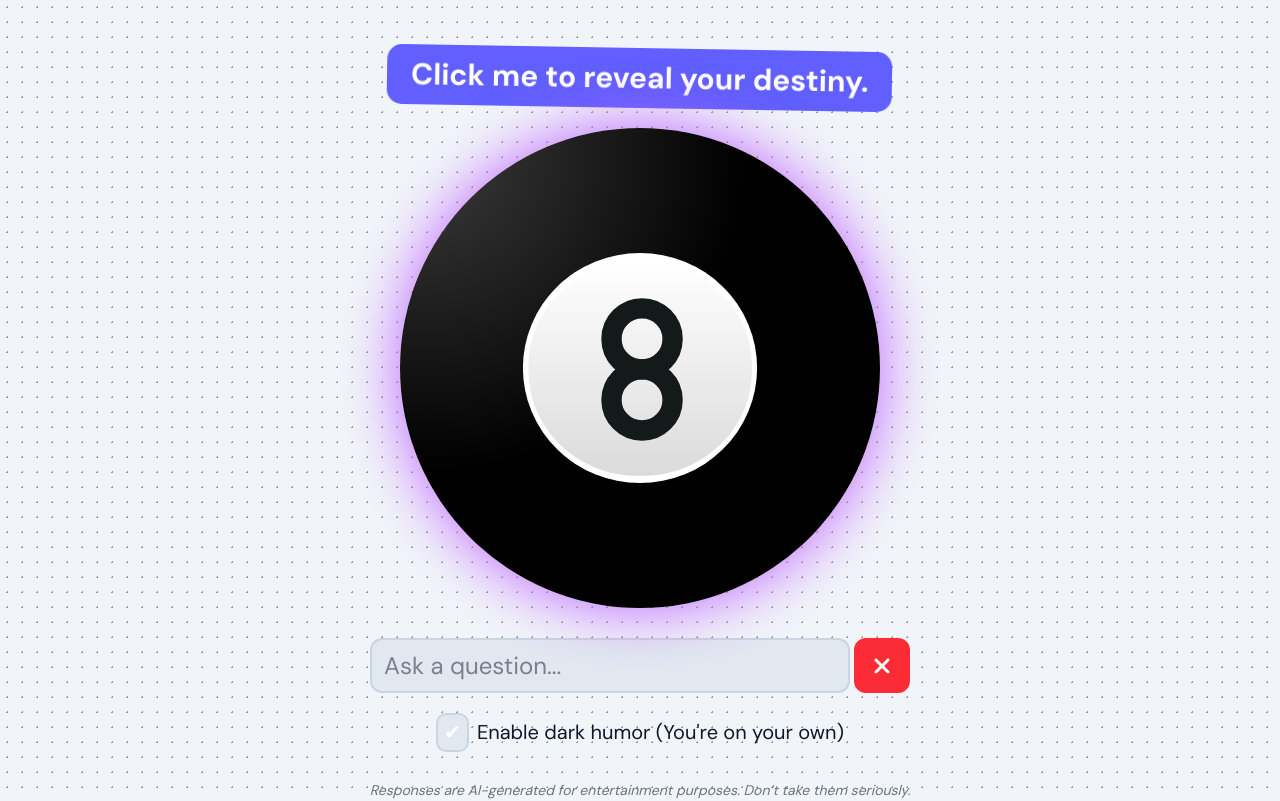
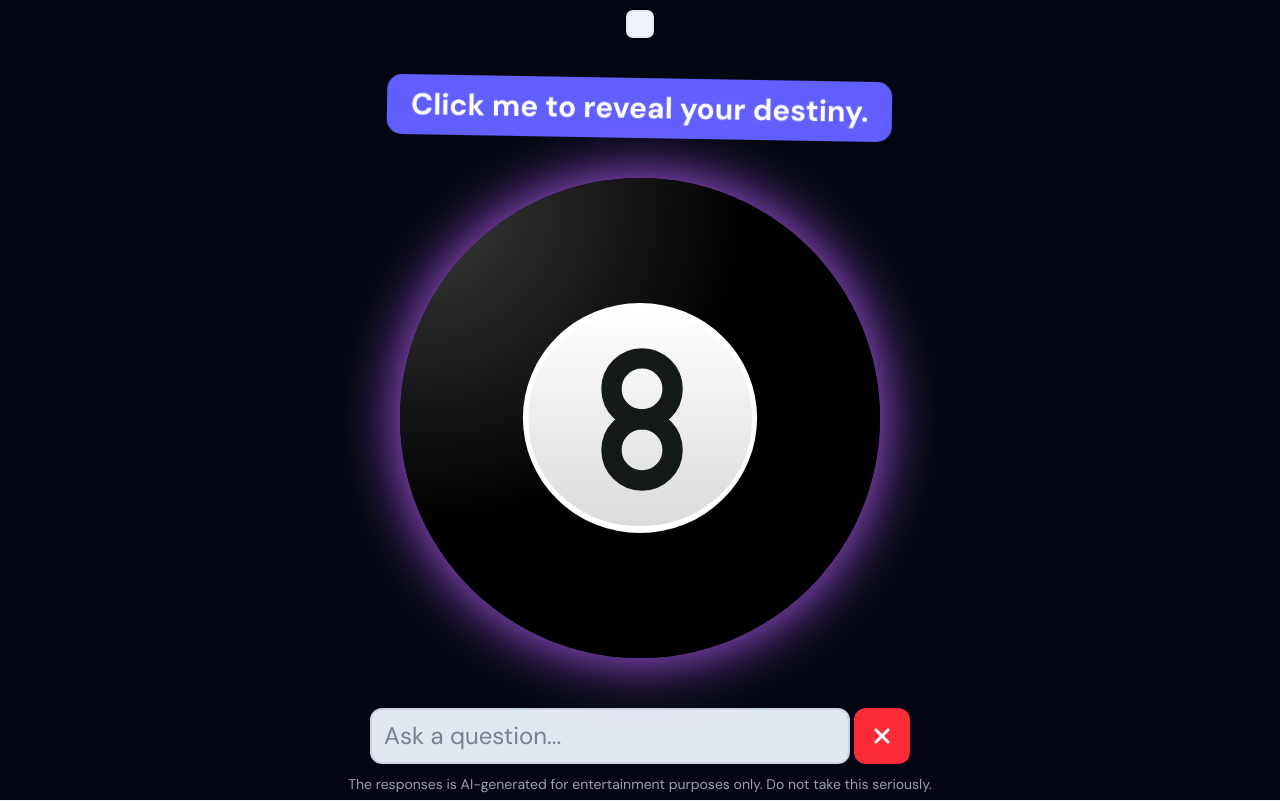
Before and after one commit to notanerd314/ask8ball, a Next.js app in the folder ask8ball/: page / in a window 1280 px wide. Shown: the top 801 px of the page. Built offline with nearby package versions, Linux system fonts and the light colour scheme; no server answers.

Commit message:
Add disclaimer so twitter people won't dox me

```diff
--- a/ask8ball/app/globals.css
+++ b/ask8ball/app/globals.css
@@ -55,19 +55,9 @@ body {
   font-size: clamp(15px, 2.5vw, 20px);
 }
 
-.eightBallMain {
-  background-image: radial-gradient(#9c9c9c 1px, transparent 1px);
-  background-size: 15px 15px;
-}
-
 @media screen and (prefers-color-scheme: dark) {
   :root {
     --color-border: #030324;
-  }
-
-  .eightBallMain {
-    background-image: radial-gradient(#283761 1px, transparent 1px);
-    background-size: 15px 15px;
   }
 }
 
--- a/ask8ball/app/page.tsx
+++ b/ask8ball/app/page.tsx
@@ -9,15 +9,17 @@ export default function Page() {
   return (
     <>
       <GlobalProvider>
-        <div className="flex flex-col items-center w-full h-auto mb-10 overflow-hidden xl:flex-row xl:h-full gap-0 eightBallMain">
+        <div className="flex flex-col items-center w-full h-screen mb-10 overflow-hidden gap-0 bg-gray-950 pb-1.5">
           <Magic8Ball />
-          {/* <CustomizationSidebar /> */}
+          <p className='text-sm text-gray-400'>
+            The responses is AI-generated for entertainment purposes only. Do not take this seriously.
+          </p>
         </div>
       </GlobalProvider>
 
       {/* Article for SEO shit */}
       <main className="w-full p-0">
-        <section>
+        <section aria-details=''>
           <h1 className='text-5xl font-bold text-center'>What Our Users Say</h1>
           <div className='justify-center p-4 grid gap-4' style={{ gridTemplateColumns: 'repeat(auto-fit, minmax(200px, 300px))' }}>
             <UserReview
@@ -54,6 +56,10 @@ export default function Page() {
 
         <section>
           <h1 className='text-5xl font-bold text-center'>Frequently Asked Questions</h1>
+
+          <div className='flex flex-col items-center justify-center p-4 gap-4'>
+            <h2 className='text-2xl font-bold text-center'>How does this work?</h2>
+          </div>
         </section>
       </main>
 
--- a/ask8ball/components/eightball/Magic8Ball.tsx
+++ b/ask8ball/components/eightball/Magic8Ball.tsx
@@ -109,16 +109,6 @@ function Magic8Ball() {
 
     const answerData = await getAnswer(question);
 
-    if (
-      (answerData.questionIntent.includes("crisis") || answerData.questionIntent.includes("self-harm"))
-      && enableHelpModal
-    ) {
-      playErrorSound();
-      setBallCurrentState("normal");
-      sethelpModalOpened(true);
-      return;
-    }
-
     setAnswer(answerData.response);
     setJsonResult(JSON.stringify(answerData, null, 2));
     setShakeCount((prev) => prev + 1);
@@ -139,6 +129,8 @@ function Magic8Ball() {
 
   return (
     <div className={styles.eightBallWrapper}>
+      <code>{jsonResult}</code>
+
       <TapToShake shakeCount={shakeCount} />
 
       <button
@@ -151,7 +143,7 @@ function Magic8Ball() {
         <EightBallSvg currentState={ballCurrentState} diceStyle={eightBallDiceStyle} />
 
         <ResizableText
-          minFontSize={18}
+          minFontSize={10}
           initialFontSize={40}
           maxWidth={diceSize.width}
           maxHeight={diceSize.height}
@@ -164,14 +156,10 @@ function Magic8Ball() {
 
       <QuestionInput ballCurrentState={ballCurrentState} shakeEightBall={shakeEightBall} />
 
-      <label>
+      {/* <label>
         <input type='checkbox' onChange={() => setEnableHelpModal(!enableHelpModal)} />
         Enable dark humor (You're on your own)
-      </label>
-
-      <p className='absolute text-sm italic text-gray-500 dark:text-gray-300 top-full -translate-y-full'>
-        Responses are AI-generated for entertainment purposes. Don’t take them seriously.
-      </p>
+      </label> */}
 
       <Modal isOpen={helpModalOpened} onClose={() => sethelpModalOpened(false)}>
         <h1>Slow down right there...</h1>
--- a/ask8ball/styles/Magic8Ball.module.css
+++ b/ask8ball/styles/Magic8Ball.module.css
@@ -51,9 +51,10 @@
   display: flex;
   flex: 1;
   overflow: hidden;
-  height: 100vh;
 
-  gap: 20px;
+  width: 100%;
+
+  gap: 40px;
 
   flex-direction: column;
 
@@ -96,11 +97,6 @@
   .eightBall {
     width: min(67vw, 67vh);
   }
-
-  .eightBallWrapper {
-    width: 100%;
-    min-height: 92vh;
-  }
 }
 
 @media screen and (max-width: 767px) {
```
